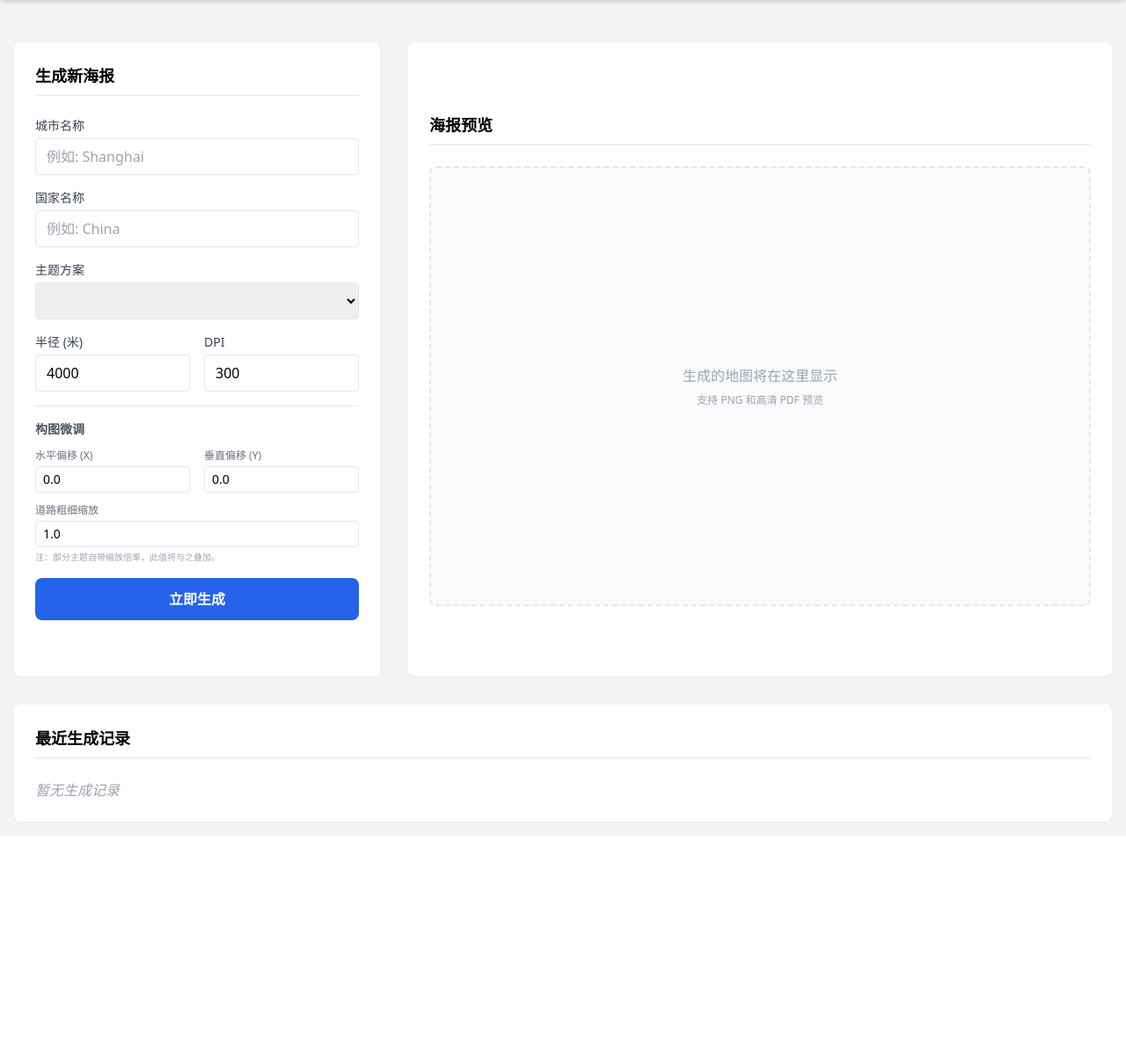
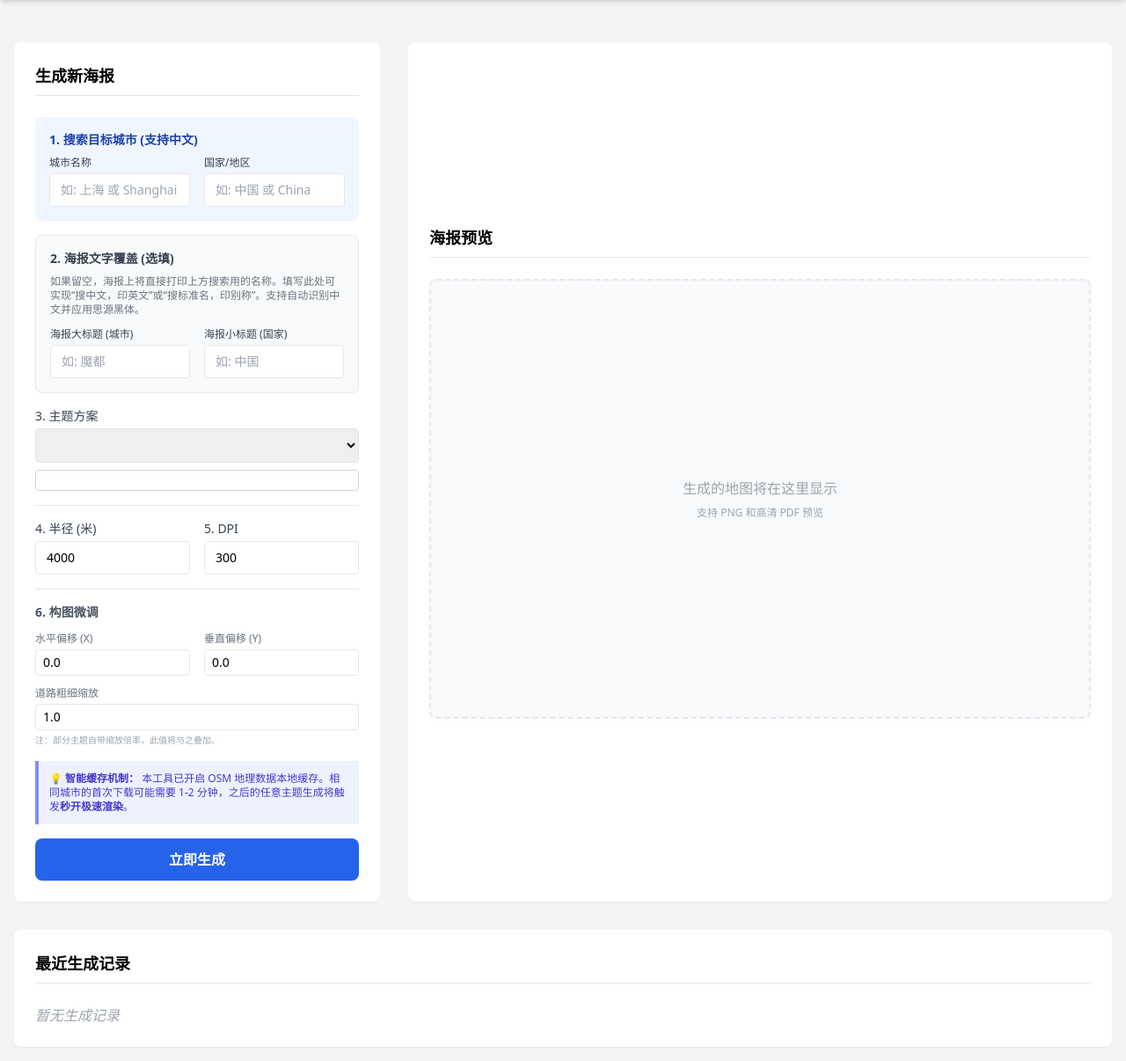
Before and after one commit to tomfocker/maptoposter-web, a FastAPI app: page / in a window 1280 px wide. Shown: the part 60-1266 px from the top of the page at 88% size. Before the commit the page ends 996 px from the top, so only its background shows below. Run offline with FastAPI, Linux system fonts and the light colour scheme; lists and menus that the app fills with data are empty; some libraries are stand-ins or nearby versions.

Commit message:
feat: decouple search and display inputs, add visual palette, real-time htmx polling, and chinese font support

```diff
--- a/app/main.py
+++ b/app/main.py
@@ -5,16 +5,25 @@ from fastapi.responses import HTMLResponse
 from pathlib import Path
 import os
 import asyncio
+import sys
+import io
+import uuid
+import re
+from threading import Lock
 from typing import List
 from create_map_poster import get_available_themes, create_poster, load_theme
+from font_management import load_fonts
 import create_map_poster
-from geopy.geocoders import Nominatim
+from geopy.geocoders import Photon
 import osmnx as ox
 
 # 配置 OSMnx：开启控制台日志并使用默认设置
 ox.settings.log_console = True
 ox.settings.use_cache = True
-# 移除 hardcoded overpass_url，以便在云端使用默认节点
+# 伪装一个更真实的浏览器/应用 User-Agent，避免被 nginx 403 直接拦截
+ox.settings.http_user_agent = "MapToPoster-Web/1.0 (Mozilla/5.0; compatible)"
+# 强制 OSMnx 不使用代理（绕过环境中的被拉黑代理 IP），走本地直连网络
+ox.settings.requests_kwargs = {"proxies": {"http": None, "https": None}}
 
 app = FastAPI(title="MapToPoster Web")
 
@@ -28,16 +37,100 @@ app.mount("/posters", StaticFiles(directory="posters"), name="posters")
 
 templates = Jinja2Templates(directory="app/templates")
 
+# --- 任务状态管理与日志拦截 ---
+TASKS_STATE = {}
+tasks_lock = Lock()
+
+class LogCapture(io.StringIO):
+    def __init__(self, task_id):
+        self.task_id = task_id
+        super().__init__()
+
+    def write(self, s):
+        if s.strip():
+            with tasks_lock:
+                TASKS_STATE[self.task_id]["log"] = s.strip()
+        super().write(s)
+        sys.__stdout__.write(s)
+
+class ErrorCapture(io.StringIO):
+    def __init__(self, task_id):
+        self.task_id = task_id
+        super().__init__()
+    def write(self, s):
+        if s.strip() and "%|" in s: # 捕获 tqdm 进度条
+            with tasks_lock:
+                TASKS_STATE[self.task_id]["log"] = s.strip()
+        super().write(s)
+        sys.__stderr__.write(s)
+
+def has_chinese(text: str) -> bool:
+    if not text: return False
+    return bool(re.search(r'[\u4e00-\u9fff]', text))
+
+from contextlib import redirect_stdout, redirect_stderr
+
+def run_poster_task(task_id, city, country, point, dist, output_path, map_x_offset, map_y_offset, active_fonts, theme, road_width_scale):
+    try:
+        f_out = LogCapture(task_id)
+        f_err = ErrorCapture(task_id)
+        with redirect_stdout(f_out), redirect_stderr(f_err):
+            # 1. 加载并设置全局主题
+            create_map_poster.THEME = load_theme(theme)
+
+            # 2. 如果提供了自定义道路缩放，则与主题自带的缩放叠加
+            current_scale = create_map_poster.THEME.get("road_width_scale", 1.0)
+            create_map_poster.THEME["road_width_scale"] = current_scale * road_width_scale
+
+            # 3. 生成海报
+            create_poster(
+                city=city,
+                country=country,
+                point=point,
+                dist=dist,
+                output_file=output_path,
+                output_format="png",
+                map_x_offset=map_x_offset,
+                map_y_offset=map_y_offset,
+                fonts=active_fonts
+            )
+        with tasks_lock:
+            TASKS_STATE[task_id]["status"] = "done"
+            TASKS_STATE[task_id]["filename"] = os.path.basename(output_path)
+    except Exception as e:
+        with tasks_lock:
+            TASKS_STATE[task_id]["status"] = "error"
+            TASKS_STATE[task_id]["log"] = str(e)
+
 @app.get("/")
 async def index(request: Request):
     themes = get_available_themes()
-    return templates.TemplateResponse("index.html", {"request": request, "themes": themes})
+    theme_details = []
+    for t in themes:
+        try:
+            theme_data = load_theme(t)
+            theme_details.append({
+                "id": t,
+                "name": theme_data.get("_name", t.capitalize()),
+                "colors": [
+                    theme_data.get("bg", "#fff"),
+                    theme_data.get("road_primary", "#333"),
+                    theme_data.get("water", "#888"),
+                    theme_data.get("parks", "#aaa")
+                ]
+            })
+        except Exception:
+            continue
+    return templates.TemplateResponse("index.html", {"request": request, "theme_details": theme_details})
 
 @app.post("/generate")
 async def generate_poster(
     request: Request,
+    background_tasks: BackgroundTasks,
     city: str = Form(...),
     country: str = Form(...),
+    display_city: str = Form(""),
+    display_country: str = Form(""),
     theme: str = Form("terracotta"),
     dist: int = Form(4000),
     dpi: int = Form(300),
@@ -46,7 +139,7 @@ async def generate_poster(
     road_width_scale: float = Form(1.0)
 ):
     # 地理编码：获取坐标 (增加超时时间到 10 秒)
-    geolocator = Nominatim(user_agent="maptoposter-web")
+    geolocator = Photon(user_agent="maptoposter-web")
     try:
         location = geolocator.geocode(f"{city}, {country}", timeout=10)
     except Exception as e:
@@ -57,46 +150,91 @@ async def generate_poster(
 
     point = (location.latitude, location.longitude)
 
+    # 检查中文字体需求
+    final_city = display_city if display_city else city
+    final_country = display_country if display_country else country
+
+    active_fonts = None
+    if has_chinese(final_city + final_country):
+        active_fonts = load_fonts("Noto Sans SC")
+
     # 生成文件名
     timestamp = int(asyncio.get_event_loop().time())
     city_slug = city.lower().replace(" ", "_")
     output_filename = f"{city_slug}_{theme}_{timestamp}.png"
     output_path = os.path.join(POSTERS_DIR, output_filename)
 
-    # 调用生成函数 (同步调用，HTMX 负载指示器会处理等待状态)
-    try:
-        # 1. 加载并设置全局主题
-        create_map_poster.THEME = load_theme(theme)
+    # 初始化任务状态
+    task_id = str(uuid.uuid4())
+    with tasks_lock:
+        TASKS_STATE[task_id] = {"status": "running", "log": "正在准备生成环境...", "filename": ""}
 
-        # 2. 如果提供了自定义道路缩放，则与主题自带的缩放叠加
-        current_scale = create_map_poster.THEME.get("road_width_scale", 1.0)
-        create_map_poster.THEME["road_width_scale"] = current_scale * road_width_scale
+    # 启动后台任务
+    background_tasks.add_task(
+        run_poster_task,
+        task_id=task_id,
+        city=display_city if display_city else None,
+        country=display_country if display_country else None,
+        point=point,
+        dist=dist,
+        output_path=output_path,
+        map_x_offset=map_x_offset,
+        map_y_offset=map_y_offset,
+        active_fonts=active_fonts,
+        theme=theme,
+        road_width_scale=road_width_scale
+    )
 
-        # 3. 生成海报
-        create_poster(
-            city=city,
-            country=country,
-            point=point,
-            dist=dist,
-            output_file=output_path,
-            output_format="png",
-            map_x_offset=map_x_offset,
-            map_y_offset=map_y_offset
-        )
-
-        # 返回预览 HTML 片段，并触发历史更新事件
-        response_html = f"""
-        <div class="text-center animate-fade-in" hx-trigger="load" hx-get="/history" hx-target="#history-list" hx-swap="innerHTML">
-            <img src="/posters/{output_filename}" class="max-w-full rounded shadow-lg mb-4">
-            <div class="flex gap-4 justify-center">
-                <a href="/posters/{output_filename}" download class="bg-green-600 text-white px-4 py-2 rounded hover:bg-green-700">下载 PNG</a>
+    # 返回轮询组件
+    return HTMLResponse(content=f"""
+        <div id="progress-container-{task_id}" hx-get="/status/{task_id}" hx-trigger="every 1s" hx-swap="outerHTML" class="text-center p-6 border rounded-lg bg-gray-50 flex flex-col justify-center h-full">
+            <svg class="animate-spin h-10 w-10 text-blue-600 mx-auto mb-4" viewBox="0 0 24 24"><circle class="opacity-25" cx="12" cy="12" r="10" stroke="currentColor" stroke-width="4"></circle><path class="opacity-75" fill="currentColor" d="M4 12a8 8 0 018-8V0C5.373 0 0 5.373 0 12h4zm2 5.291A7.962 7.962 0 014 12H0c0 3.042 1.135 5.824 3 7.938l3-2.647z"></path></svg>
+            <h3 class="text-lg font-semibold text-gray-800">正在生成，请耐心等待...</h3>
+            <p class="text-xs text-gray-500 mt-1">地理数据下载及高清渲染可能需要一至两分钟</p>
+            <div class="mt-4 bg-black rounded p-3 text-left overflow-hidden">
+                <p class="text-xs font-mono text-green-400 truncate">> 正在准备生成环境...</p>
             </div>
         </div>
-        """
-        return HTMLResponse(content=response_html, headers={"HX-Trigger": "posterGenerated"})
+    """)
 
-    except Exception as e:
-        return HTMLResponse(content=f"<div class='text-red-500'>生成失败：{str(e)}</div>")
+@app.get("/status/{task_id}")
+async def get_status(task_id: str):
+    with tasks_lock:
+        state = TASKS_STATE.get(task_id, {"status": "error", "log": "任务未找到或已过期"})
+
+    if state["status"] == "done":
+        filename = state["filename"]
+        return HTMLResponse(content=f"""
+        <div class="text-center animate-fade-in" hx-trigger="load" hx-get="/history" hx-target="#history-list" hx-swap="innerHTML">
+            <img src="/posters/{filename}" class="max-w-full rounded shadow-lg mb-4 mx-auto border" style="max-height: 60vh;">
+            <div class="flex gap-4 justify-center mt-4">
+                <a href="/posters/{filename}" download class="bg-green-600 text-white font-bold px-6 py-2 rounded-lg hover:bg-green-700 shadow transition flex items-center">
+                    <svg class="w-5 h-5 mr-2" fill="none" stroke="currentColor" viewBox="0 0 24 24"><path stroke-linecap="round" stroke-linejoin="round" stroke-width="2" d="M4 16v1a3 3 0 003 3h10a3 3 0 003-3v-1m-4-4l-4 4m0 0l-4-4m4 4V4"></path></svg>
+                    下载高清海报 (PNG)
+                </a>
+            </div>
+        </div>
+        """)
+    elif state["status"] == "error":
+        return HTMLResponse(content=f"""
+        <div class="p-4 bg-red-50 border border-red-200 rounded-lg flex flex-col justify-center h-full">
+            <h3 class="text-red-800 font-bold mb-2">生成失败</h3>
+            <p class="text-sm text-red-600 font-mono break-all">{state['log']}</p>
+            <p class="text-xs text-gray-500 mt-4">提示：如果是网络超时，请尝试减小半径或稍后再试。</p>
+        </div>
+        """)
+    else:
+        # Running state
+        return HTMLResponse(content=f"""
+        <div id="progress-container-{task_id}" hx-get="/status/{task_id}" hx-trigger="every 1s" hx-swap="outerHTML" class="text-center p-6 border rounded-lg bg-gray-50 flex flex-col justify-center h-full">
+            <svg class="animate-spin h-10 w-10 text-blue-600 mx-auto mb-4" viewBox="0 0 24 24"><circle class="opacity-25" cx="12" cy="12" r="10" stroke="currentColor" stroke-width="4"></circle><path class="opacity-75" fill="currentColor" d="M4 12a8 8 0 018-8V0C5.373 0 0 5.373 0 12h4zm2 5.291A7.962 7.962 0 014 12H0c0 3.042 1.135 5.824 3 7.938l3-2.647z"></path></svg>
+            <h3 class="text-lg font-semibold text-gray-800">正在生成，请耐心等待...</h3>
+            <p class="text-xs text-gray-500 mt-1">地理数据下载及高清渲染可能需要一至两分钟</p>
+            <div class="mt-4 bg-black rounded p-3 text-left overflow-hidden">
+                <p class="text-xs font-mono text-green-400 truncate">> {state['log']}</p>
+            </div>
+        </div>
+        """)
 
 @app.get("/history")
 async def get_history(request: Request):
--- a/app/templates/index.html
+++ b/app/templates/index.html
@@ -6,44 +6,75 @@
     <aside class="w-full lg:w-1/3 bg-white rounded-lg shadow-sm p-6">
         <h2 class="text-lg font-semibold mb-6 border-b pb-2">生成新海报</h2>
 
-        <form id="poster-form" hx-post="/generate" hx-target="#preview-area" hx-indicator="#loading-indicator">
+        <form id="poster-form" hx-post="/generate" hx-target="#preview-area">
             <div class="space-y-4">
-                <!-- 城市搜索 -->
-                <div>
-                    <label class="block text-sm font-medium text-gray-700 mb-1">城市名称</label>
-                    <input type="text" name="city" placeholder="例如: Shanghai" class="w-full border rounded px-3 py-2" required>
+                <!-- 城市搜索 (后台地理编码用) -->
+                <div class="bg-blue-50 p-4 rounded-lg mb-4">
+                    <h3 class="text-sm font-semibold text-blue-800 mb-2">1. 搜索目标城市 (支持中文)</h3>
+                    <div class="grid grid-cols-2 gap-4">
+                        <div>
+                            <label class="block text-xs font-medium text-gray-700 mb-1">城市名称</label>
+                            <input type="text" name="city" placeholder="如: 上海 或 Shanghai" class="w-full border rounded px-3 py-2 text-sm" required>
+                        </div>
+                        <div>
+                            <label class="block text-xs font-medium text-gray-700 mb-1">国家/地区</label>
+                            <input type="text" name="country" placeholder="如: 中国 或 China" class="w-full border rounded px-3 py-2 text-sm" required>
+                        </div>
+                    </div>
                 </div>
 
-                <div>
-                    <label class="block text-sm font-medium text-gray-700 mb-1">国家名称</label>
-                    <input type="text" name="country" placeholder="例如: China" class="w-full border rounded px-3 py-2" required>
+                <!-- 海报文字覆盖 (显示用) -->
+                <div class="bg-gray-50 p-4 rounded-lg mb-4 border">
+                    <h3 class="text-sm font-semibold text-gray-700 mb-2">2. 海报文字覆盖 (选填)</h3>
+                    <p class="text-xs text-gray-500 mb-3">如果留空，海报上将直接打印上方搜索用的名称。填写此处可实现“搜中文，印英文”或“搜标准名，印别称”。支持自动识别中文并应用思源黑体。</p>
+                    <div class="grid grid-cols-2 gap-4">
+                        <div>
+                            <label class="block text-xs font-medium text-gray-700 mb-1">海报大标题 (城市)</label>
+                            <input type="text" name="display_city" placeholder="如: 魔都" class="w-full border rounded px-3 py-2 text-sm">
+                        </div>
+                        <div>
+                            <label class="block text-xs font-medium text-gray-700 mb-1">海报小标题 (国家)</label>
+                            <input type="text" name="display_country" placeholder="如: 中国" class="w-full border rounded px-3 py-2 text-sm">
+                        </div>
+                    </div>
                 </div>
 
                 <!-- 主题选择 -->
                 <div>
-                    <label class="block text-sm font-medium text-gray-700 mb-1">主题方案</label>
-                    <select name="theme" class="w-full border rounded px-3 py-2">
-                        {% for theme in themes %}
-                        <option value="{{ theme }}">{{ theme.capitalize() }}</option>
+                    <label class="block text-sm font-medium text-gray-700 mb-1">3. 主题方案</label>
+                    <select name="theme" id="theme-select" class="w-full border rounded px-3 py-2 text-sm" onchange="document.querySelectorAll('.theme-preview').forEach(el => el.classList.add('hidden')); document.getElementById('preview-' + this.value).classList.remove('hidden');">
+                        {% for t in theme_details %}
+                        <option value="{{ t.id }}">{{ t.name }}</option>
                         {% endfor %}
                     </select>
+
+                    <div class="mt-2 h-6 rounded overflow-hidden flex border border-gray-300">
+                        {% for t in theme_details %}
+                        <div id="preview-{{ t.id }}" class="theme-preview w-full flex {% if not loop.first %}hidden{% endif %}">
+                            <div class="flex-1" style="background-color: {{ t.colors[0] }};"></div>
+                            <div class="flex-1" style="background-color: {{ t.colors[1] }};"></div>
+                            <div class="flex-1" style="background-color: {{ t.colors[2] }};"></div>
+                            <div class="flex-1" style="background-color: {{ t.colors[3] }};"></div>
+                        </div>
+                        {% endfor %}
+                    </div>
                 </div>
 
                 <!-- 高级设置 -->
-                <div class="grid grid-cols-2 gap-4">
+                <div class="grid grid-cols-2 gap-4 pt-4 border-t">
                     <div>
-                        <label class="block text-sm font-medium text-gray-700 mb-1">半径 (米)</label>
-                        <input type="number" name="dist" value="4000" class="w-full border rounded px-3 py-2">
+                        <label class="block text-sm font-medium text-gray-700 mb-1">4. 半径 (米)</label>
+                        <input type="number" name="dist" value="4000" class="w-full border rounded px-3 py-2 text-sm">
                     </div>
                     <div>
-                        <label class="block text-sm font-medium text-gray-700 mb-1">DPI</label>
-                        <input type="number" name="dpi" value="300" class="w-full border rounded px-3 py-2">
+                        <label class="block text-sm font-medium text-gray-700 mb-1">5. DPI</label>
+                        <input type="number" name="dpi" value="300" class="w-full border rounded px-3 py-2 text-sm">
                     </div>
                 </div>
 
                 <!-- 构图微调 -->
                 <div class="border-t pt-4">
-                    <h3 class="text-sm font-semibold text-gray-600 mb-3">构图微调</h3>
+                    <h3 class="text-sm font-semibold text-gray-600 mb-3">6. 构图微调</h3>
                     <div class="grid grid-cols-2 gap-4">
                         <div>
                             <label class="block text-xs font-medium text-gray-500 mb-1">水平偏移 (X)</label>
@@ -61,19 +92,18 @@
                     </div>
                 </div>
 
+                <!-- 缓存提示 -->
+                <div class="bg-indigo-50 border-l-4 border-indigo-400 p-3 mt-4">
+                    <p class="text-xs text-indigo-700">
+                        <strong>💡 智能缓存机制：</strong> 本工具已开启 OSM 地理数据本地缓存。相同城市的首次下载可能需要 1-2 分钟，之后的任意主题生成将触发<strong>秒开极速渲染</strong>。
+                    </p>
+                </div>
+
                 <button type="submit" class="w-full bg-blue-600 text-white font-bold py-3 rounded-lg hover:bg-blue-700 transition duration-200">
                     立即生成
                 </button>
             </div>
         </form>
-
-        <div id="loading-indicator" class="htmx-indicator mt-4 flex items-center justify-center space-x-2 text-blue-600">
-            <svg class="animate-spin h-5 w-5 mr-3" viewBox="0 0 24 24">
-                <circle class="opacity-25" cx="12" cy="12" r="10" stroke="currentColor" stroke-width="4"></circle>
-                <path class="opacity-75" fill="currentColor" d="M4 12a8 8 0 018-8V0C5.373 0 0 5.373 0 12h4zm2 5.291A7.962 7.962 0 014 12H0c0 3.042 1.135 5.824 3 7.938l3-2.647z"></path>
-            </svg>
-            <span>地图生成中，这可能需要一两分钟...</span>
-        </div>
     </aside>
 
     <!-- 主预览区域 -->
```
